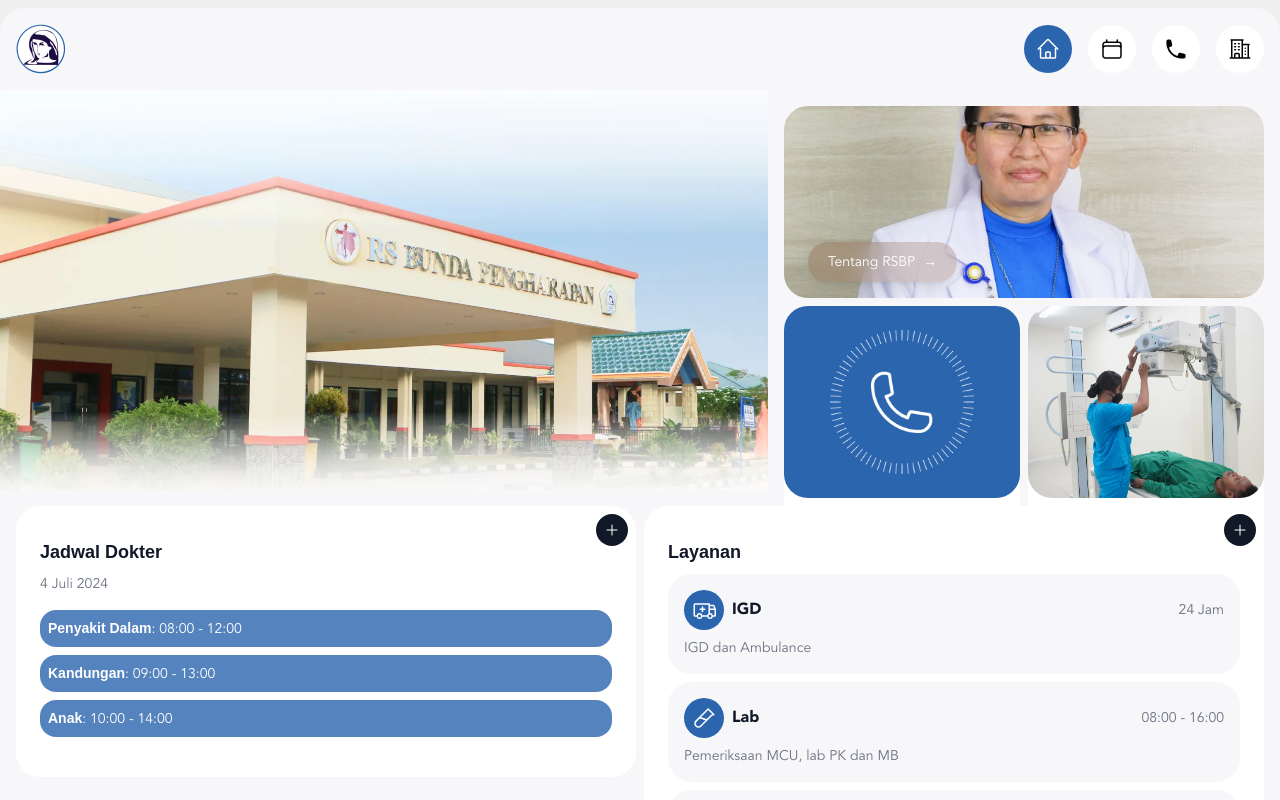
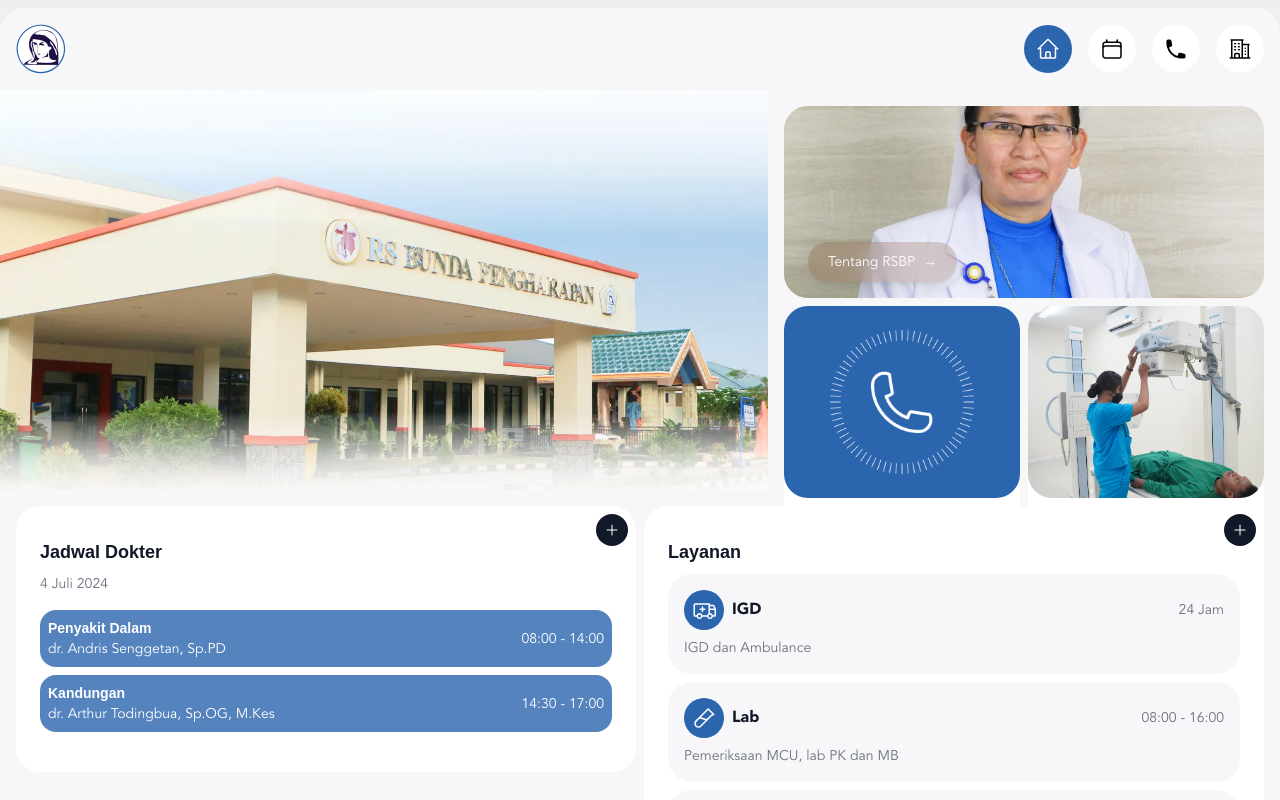
Before and after one commit to rsbundapengharapan/rsbundapengharapan.github.io, a Next.js app: page / in a window 1280 px wide. Shown: the top 800 px of the page. Built offline with nearby package versions, Linux system fonts and the light colour scheme; a web font is replaced by a local one.

Commit message:
feat(Info): update doctor schedule structure and enhance display for today's schedules

```diff
--- a/src/app/components/Info.tsx
+++ b/src/app/components/Info.tsx
@@ -5,13 +5,26 @@
 import StatusCard from './StatusCard';
 
 interface DoctorSchedule {
-  poli: string;
-  time: string;
-  color: string;
+  is_holiday: boolean;
+  doctor_id: string;
+  doctor_name: string;
+  day: string;
+  start_time: string;
+  end_time: string;
+  clinic: string;
+  quota: number;
 }
 
 export default function Info() {
     const currentDate = new Date().toLocaleDateString('id-ID', { day: 'numeric', month: 'long', year: 'numeric' });
+    const currentDay = new Date().toLocaleDateString('id-ID', { weekday: 'long' }).toUpperCase();
+
+    const todaySchedules = doctorSchedules.filter((schedule: DoctorSchedule) => schedule.day === currentDay);
+
+    const formatTime = (time: string) => {
+        return time.slice(0, 5);
+    };
+
     return (
         <div className="flex sm:flex-row flex-col gap-2 p-4">
             <div className="w-full relative">
@@ -20,10 +33,18 @@
                         <h1 className="text-gray-900 text-lg font-bold mb-2">Jadwal Dokter</h1>
                         <p className="text-gray-500 text-sm">{currentDate}</p>
                         <ul className="mt-4">
-                            {doctorSchedules.map((schedule: DoctorSchedule, index: number) => {
+                            {todaySchedules.map((schedule: DoctorSchedule, index: number) => {
+                                const clinicName = schedule.clinic.replace("Poliklinik ", "");
                                 return (
-                                    <li key={index} className="text-white text-sm mb-2 p-2 rounded-2xl bg-cusblue/80 hover:bg-cusblue/100 trasnition-colors duration-300">
-                                        <span className="font-bold">{schedule.poli}</span>: {schedule.time}
+                                    <li key={index} className="text-white text-sm mb-2 p-2 rounded-2xl bg-cusblue/80 hover:bg-cusblue/100 trasnition-colors duration-300 flex justify-between items-center">
+                                        <div>
+                                            <span className="font-bold">{clinicName}</span>
+                                            <br />
+                                            <span>{schedule.doctor_name}</span>
+                                        </div>
+                                        <div>
+                                            {formatTime(schedule.start_time)} - {formatTime(schedule.end_time)}
+                                        </div>
                                     </li>
                                 );
                             })}
--- a/src/data/jadwal-dokter.json
+++ b/src/data/jadwal-dokter.json
@@ -1,17 +1,92 @@
 [
   {
-    "poli": "Penyakit Dalam",
-    "time": "08:00 - 12:00",
-    "color": "#4A90E2"
+    "is_holiday": false,
+    "doctor_id": "dr.andris",
+    "doctor_name": "dr. Andris Senggetan, Sp.PD",
+    "day": "SENIN",
+    "start_time": "09:00:00",
+    "end_time": "13:00:00",
+    "clinic": "Poliklinik Penyakit Dalam",
+    "quota": 16.0
   },
   {
-    "poli": "Kandungan",
-    "time": "09:00 - 13:00",
-    "color": "#FF69B4"
+    "is_holiday": false,
+    "doctor_id": "dr.andris",
+    "doctor_name": "dr. Andris Senggetan, Sp.PD",
+    "day": "SELASA",
+    "start_time": "09:00:00",
+    "end_time": "13:00:00",
+    "clinic": "Poliklinik Penyakit Dalam",
+    "quota": 16.0
   },
   {
-    "poli": "Anak",
-    "time": "10:00 - 14:00",
-    "color": "#FFA500"
+    "is_holiday": false,
+    "doctor_id": "dr.andris",
+    "doctor_name": "dr. Andris Senggetan, Sp.PD",
+    "day": "RABU",
+    "start_time": "09:00:00",
+    "end_time": "13:00:00",
+    "clinic": "Poliklinik Penyakit Dalam",
+    "quota": 16.0
+  },
+  {
+    "is_holiday": false,
+    "doctor_id": "dr.andris",
+    "doctor_name": "dr. Andris Senggetan, Sp.PD",
+    "day": "KAMIS",
+    "start_time": "08:00:00",
+    "end_time": "14:00:00",
+    "clinic": "Poliklinik Penyakit Dalam",
+    "quota": 24.0
+  },
+  {
+    "is_holiday": false,
+    "doctor_id": "dr.andris",
+    "doctor_name": "dr. Andris Senggetan, Sp.PD",
+    "day": "JUMAT",
+    "start_time": "08:00:00",
+    "end_time": "14:00:00",
+    "clinic": "Poliklinik Penyakit Dalam",
+    "quota": 24.0
+  },
+  {
+    "is_holiday": false,
+    "doctor_id": "dr.andris",
+    "doctor_name": "dr. Andris Senggetan, Sp.PD",
+    "day": "SABTU",
+    "start_time": "09:00:00",
+    "end_time": "13:00:00",
+    "clinic": "Poliklinik Penyakit Dalam",
+    "quota": 16.0
+  },
+  {
+    "is_holiday": false,
+    "doctor_id": "dr.arthur",
+    "doctor_name": "dr. Arthur Todingbua, Sp.OG, M.Kes",
+    "day": "SELASA",
+    "start_time": "14:30:00",
+    "end_time": "17:00:00",
+    "clinic": "Poliklinik Kandungan",
+    "quota": 15.0
+  },
+  {
+    "is_holiday": false,
+    "doctor_id": "dr.arthur",
+    "doctor_name": "dr. Arthur Todingbua, Sp.OG, M.Kes",
+    "day": "KAMIS",
+    "start_time": "14:30:00",
+    "end_time": "17:00:00",
+    "clinic": "Poliklinik Kandungan",
+    "quota": 15.0
+  },
+  {
+    "is_holiday": false,
+    "doctor_id": "dr.arthur",
+    "doctor_name": "dr. Arthur Todingbua, Sp.OG, M.Kes",
+    "day": "SABTU",
+    "start_time": "14:30:00",
+    "end_time": "17:00:00",
+    "clinic": "Poliklinik Kandungan",
+    "quota": 15.0
   }
 ]
```
